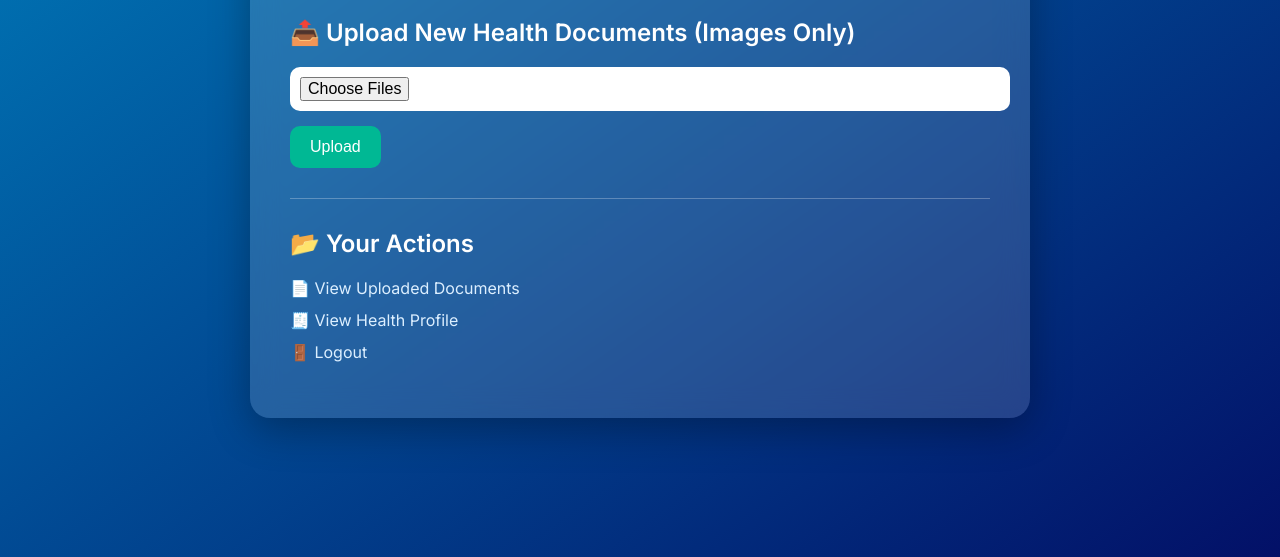
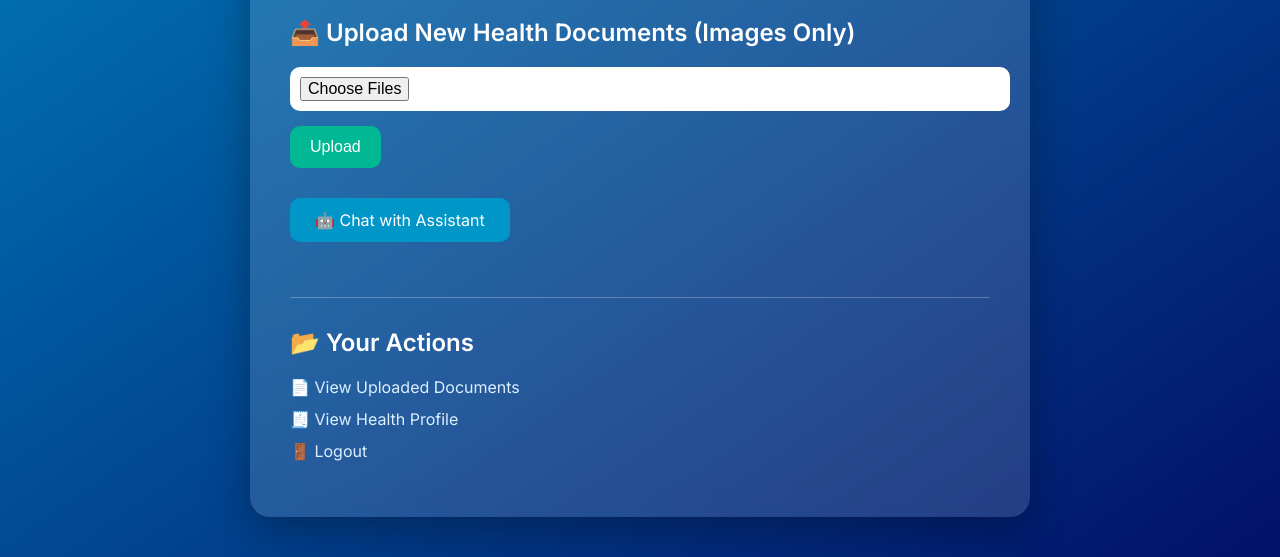
Before and after one commit to hardikdhingra150/HealthQrApp, a Python web app: template templates/upload.html in a window 1280 px wide. Shown: the part 152-709 px from the top of the page. Run offline with Jinja, Linux system fonts and the light colour scheme; the template is opened without the code that fills it, so the values that code supplies are empty.

Commit message:
Add chatbot button to upload page

```diff
--- a/templates/upload.html
+++ b/templates/upload.html
@@ -66,6 +66,22 @@
 
     button:hover {
       background-color: #00916e;
+    }
+
+    .chat-btn {
+      display: inline-block;
+      margin-bottom: 25px;
+      padding: 12px 25px;
+      background-color: #0096c7;
+      color: white;
+      font-weight: 500;
+      border-radius: 10px;
+      text-decoration: none;
+      transition: background 0.3s ease;
+    }
+
+    .chat-btn:hover {
+      background-color: #00b4d8;
     }
 
     hr {
@@ -143,6 +159,9 @@
       <button type="submit">Upload</button>
     </form>
 
+    <!-- Chat Assistant Button -->
+    <a href="{{ url_for('chat') }}" class="chat-btn">🤖 Chat with Assistant</a>
+
     <hr>
 
     <h2>📂 Your Actions</h2>
```
